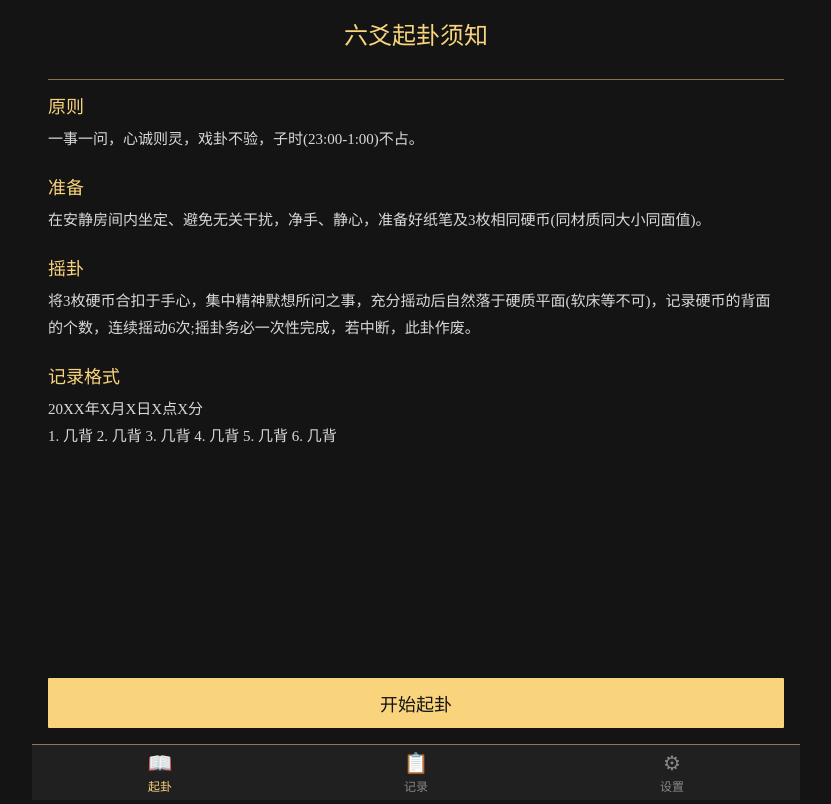
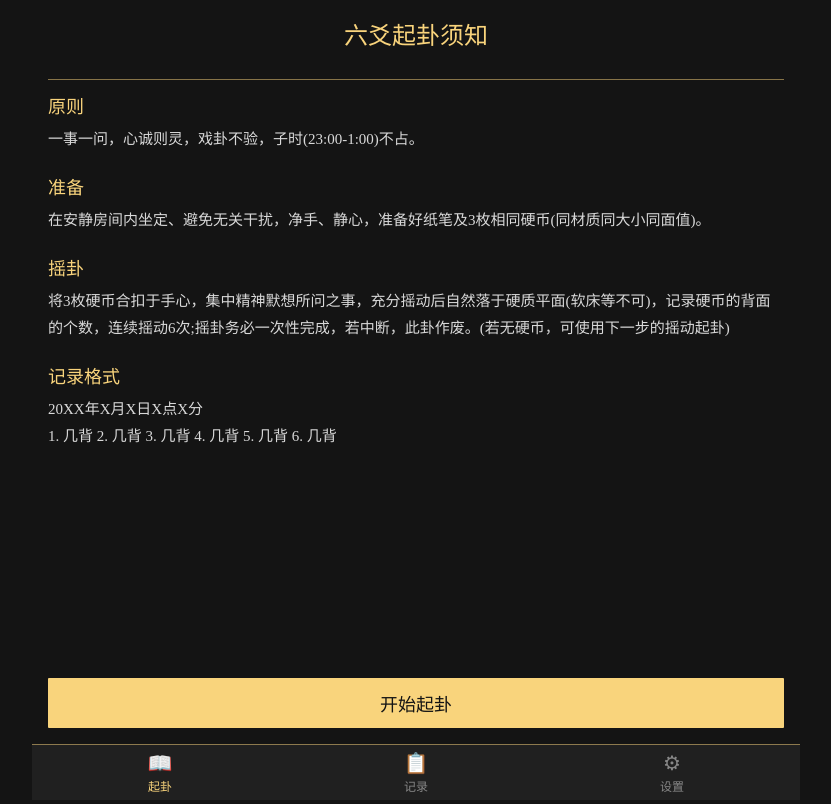
Before and after one commit to thewintersun/liuyao, a Vue app in the folder frontend/: page / in a window 1280 px wide. Shown: the whole page, without its empty margins (224-1055 px from the left). Built offline with nearby package versions, Linux system fonts and the light colour scheme.

Commit message:
添加补充摇动起卦说明

```diff
--- a/frontend/src/views/Home.vue
+++ b/frontend/src/views/Home.vue
@@ -13,7 +13,7 @@
       </div>
       <div class="section">
         <h3 class="section-title">{{ $t('摇卦') }}</h3>
-        <p class="section-text">{{ $t('将3枚硬币合扣于手心，集中精神默想所问之事，充分摇动后自然落于硬质平面(软床等不可)，记录硬币的背面的个数，连续摇动6次;摇卦务必一次性完成，若中断，此卦作废。') }}</p>
+        <p class="section-text">{{ $t('将3枚硬币合扣于手心，集中精神默想所问之事，充分摇动后自然落于硬质平面(软床等不可)，记录硬币的背面的个数，连续摇动6次;摇卦务必一次性完成，若中断，此卦作废。(若无硬币，可使用下一步的摇动起卦)') }}</p>
       </div>
       <div class="section">
         <h3 class="section-title">{{ $t('记录格式') }}</h3>
```
